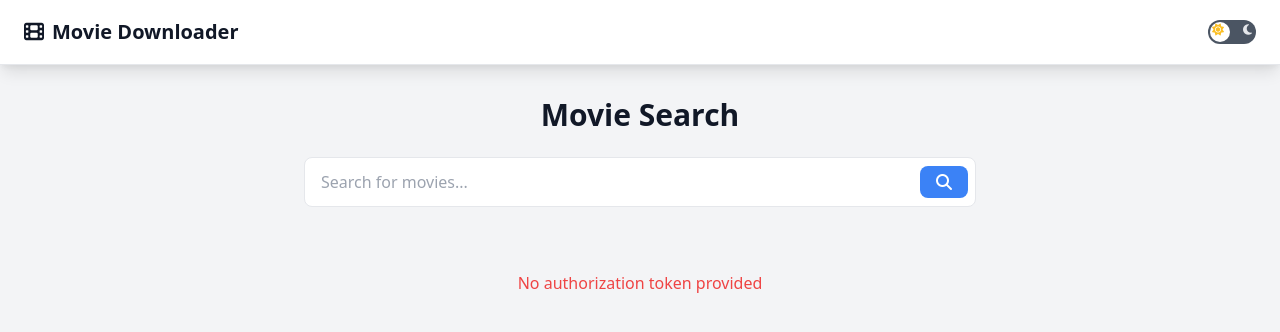
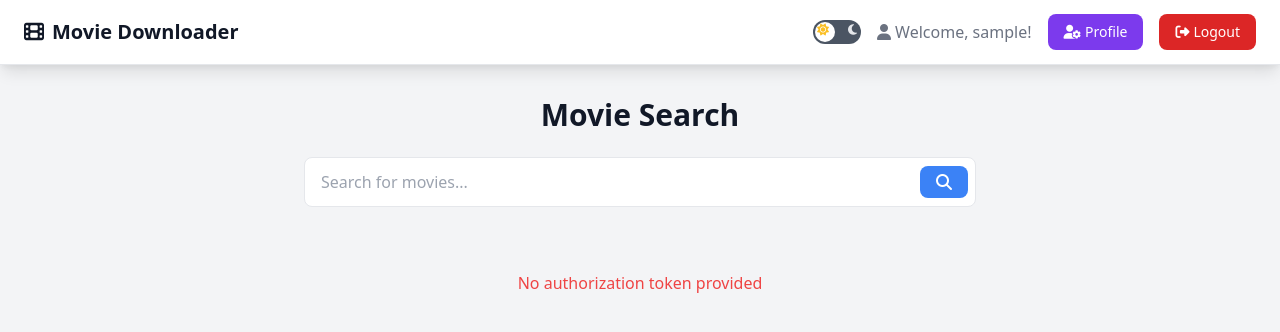
Before and after one commit to oliversimiyu/movie-downloader, a Flask app: page / in a window 1280 px wide. Shown: the top 332 px of the page. Run offline with Flask 3, Linux system fonts and the light colour scheme; the visitor is signed in with stand-in values (Sample User, id 1); data that the repository does not hold is empty; parts of the project's set-up code (start-up, migrations or seed data) failed here and were passed over.

Commit message:
Enhance authentication and user management: - Add login_required to index route - Update login route with better redirects - Improve User model with proper Flask-Login integration - Fix profile and logout functionality in navigation

```diff
--- a/app.py
+++ b/app.py
@@ -63,6 +63,18 @@
 
     def check_password(self, password):
         return bcrypt.check_password_hash(self.password_hash, password)
+
+    def is_authenticated(self):
+        return True
+
+    def is_active(self):
+        return True
+
+    def is_anonymous(self):
+        return False
+
+    def get_id(self):
+        return str(self.id)
 
 class Download(db.Model):
     id = db.Column(db.Integer, primary_key=True)
@@ -144,6 +156,7 @@
         return None
 
 @app.route('/')
+@login_required
 def index():
     query = request.args.get('query', '')
     page = request.args.get('page', 1, type=int)
@@ -316,6 +329,10 @@
 
 @app.route('/login', methods=['GET', 'POST'])
 def login():
+    # Redirect if user is already logged in
+    if current_user.is_authenticated:
+        return redirect(url_for('index'))
+
     if request.method == 'POST':
         username = request.form.get('username')
         password = request.form.get('password')
@@ -323,7 +340,8 @@
 
         if user and user.check_password(password):
             login_user(user)
-            return redirect(url_for('index'))
+            next_page = request.args.get('next')
+            return redirect(next_page if next_page else url_for('index'))
         else:
             flash('Invalid username or password')
 
--- a/templates/base.html
+++ b/templates/base.html
@@ -133,14 +133,14 @@
                             <i class="fas fa-moon text-gray-200 absolute right-1 top-1 text-xs"></i>
                         </span>
                     </label>
-                    {% if session.get('user_id') %}
+                    {% if current_user.is_authenticated %}
                         <span class="welcome-text text-color-secondary text-sm sm:text-base">
-                            <i class="fas fa-user mr-1"></i>Welcome, {{ username }}!
+                            <i class="fas fa-user mr-1"></i>Welcome, {{ current_user.username }}!
                         </span>
-                        <a href="/profile" class="inline-flex items-center px-3 sm:px-4 py-1.5 sm:py-2 bg-purple-600 hover:bg-purple-700 text-white text-sm font-medium rounded-lg transition-colors whitespace-nowrap">
+                        <a href="{{ url_for('profile') }}" class="inline-flex items-center px-3 sm:px-4 py-1.5 sm:py-2 bg-purple-600 hover:bg-purple-700 text-white text-sm font-medium rounded-lg transition-colors whitespace-nowrap">
                             <i class="fas fa-user-cog mr-1"></i>Profile
                         </a>
-                        <a href="/logout" class="logout-btn inline-flex items-center px-3 sm:px-4 py-1.5 sm:py-2 bg-red-600 hover:bg-red-700 text-white text-sm font-medium rounded-lg transition-colors whitespace-nowrap">
+                        <a href="{{ url_for('logout') }}" class="logout-btn inline-flex items-center px-3 sm:px-4 py-1.5 sm:py-2 bg-red-600 hover:bg-red-700 text-white text-sm font-medium rounded-lg transition-colors whitespace-nowrap">
                             <i class="fas fa-sign-out-alt mr-1"></i>Logout
                         </a>
                     {% endif %}
```
